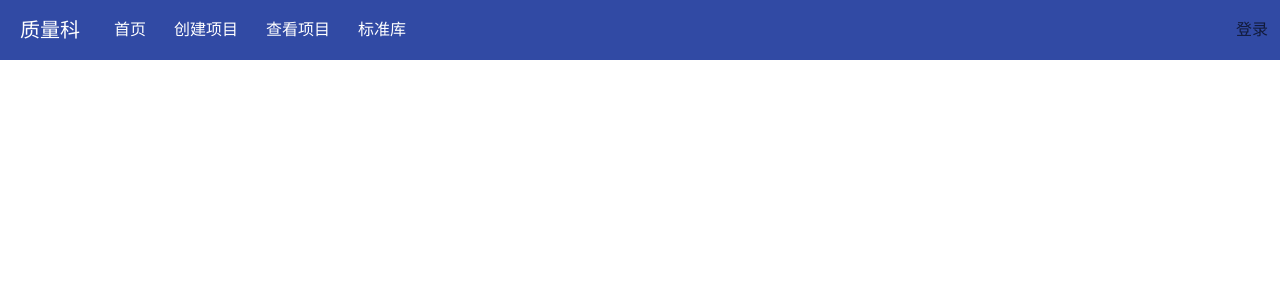
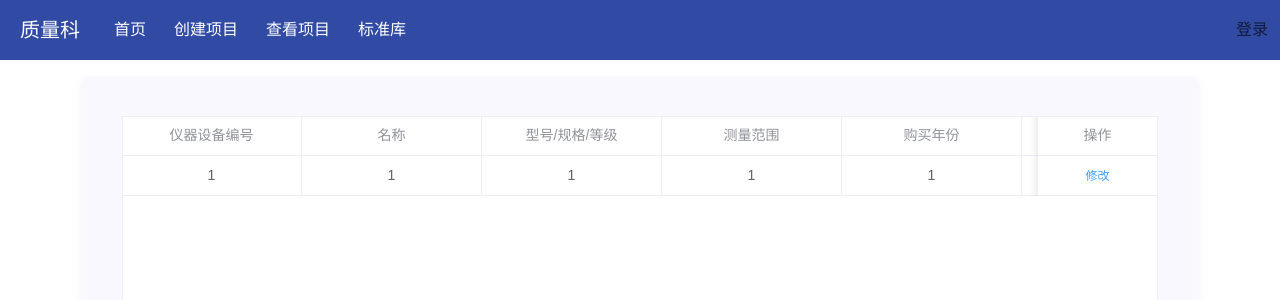
Before and after one commit to LewiZzzz/cma-fronthead, a Vue app: page /device/management in a window 1280 px wide. Shown: the top 300 px of the page. Built offline with nearby package versions, Linux system fonts and the light colour scheme; a web font is replaced by a local one.

Commit message:
增加设备科页面并更新相关路径

```diff
--- a/src/components/NavBar.vue
+++ b/src/components/NavBar.vue
@@ -32,7 +32,7 @@ export default {
     },
     data() {
         return {
-            roleNames: ['系统管理员', '质量科', '实验科主任', '实验科人员'], // 根据角色对应名称的数组
+            roleNames: ['系统管理员', '质量科', '实验科主任', '实验科人员','设备科'], // 根据角色对应名称的数组
             navigationItems: [
                 [
                     {
@@ -89,7 +89,14 @@ export default {
                         link:'/experiment/submitask/'
                     },
                     //导航向数组针对角色4，实验科人员
-                ]
+                ],
+                [
+                    {
+                        name: '设备管理',
+                        link: '/device/management'
+                    },
+
+                ],
             ],
         };
     },
--- a/src/router/index.js
+++ b/src/router/index.js
@@ -8,7 +8,7 @@ import Experiment_director2 from '@/views/Experiment/Experiment_director2'
 import Experiment_TaskExamine from '@/views/Experiment/Experiment_TaskExamine'
 import Experiment_QueryTask from '@/views/Experiment/Experiment_QueryTask'
 import Experiment_SubmitTask from '@/views/Experiment/Experiment_SubmitTask'
-
+import Device_Management from '@/views/Device/Device_Management'
 
 const routes = [
   {
@@ -56,6 +56,11 @@ const routes = [
     name: 'submitTask',
     component: Experiment_SubmitTask,
   },
+  {
+    path: '/device/management/',
+    name: 'management',
+    component: Device_Management,
+  },
 ]
 
 const router = createRouter({
--- /dev/null
+++ b/src/views/Device/Device_Management.vue
@@ -0,0 +1,50 @@
+<template>
+    <ContentBase>
+      <el-table :data='tableData' stripe style="width: 100%" height="250" :border='true' :header-cell-style="{'text-align':'center'}" :cell-style="{'text-align':'center'}" >
+        <el-table-column fixed:true prop="id" label="仪器设备编号" width="180" />
+        <el-table-column prop="name" label="名称" width="180" />
+        <el-table-column prop="parameter" label="型号/规格/等级" width="180"/>
+        <el-table-column prop="range" label="测量范围" width="180"/>
+        <el-table-column prop="year" label="购买年份" width="180" />
+        <el-table-column prop="trace" label="溯源方式" width="180" />
+        <el-table-column prop="expirationdate" label="有效截止日期至" width="180" />
+        <el-table-column prop="source" label="设备来源" width="180" />
+        <el-table-column fixed="right" label="操作" width="120">
+        <template #default>
+          <el-button link type="primary" size="small">修改</el-button>
+        </template>
+      </el-table-column>
+      </el-table>
+
+    </ContentBase>
+  </template>
+   <script>
+   import ContentBase from '@/components/ContentBase'
+   export default {
+       name: "DeviceManagement",
+       components: {
+           ContentBase: ContentBase,
+       },
+       data() {
+       return {
+        tableData:[
+                      {id:1,name:1,parameter:1,range:1,year:1,trace:1,expirationdate:1,source:1},
+
+        ],
+         categoryType: 'Reference', // 用于选择使用参考分类还是自定义分类
+         customCategory: {
+           large: '',
+           category: ''
+         },
+         projectName: '', // 项目名称
+       };
+     },
+     methods: {
+       submitForm() {
+         // 提交表单的逻辑
+         // 可以在这里处理表单提交的操作
+         console.log('Form submitted!');
+       }
+     }
+   }
+   </script>
```
